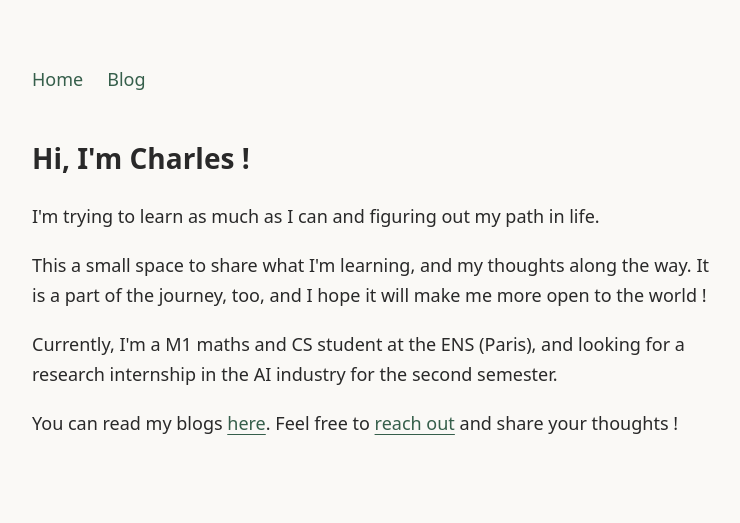
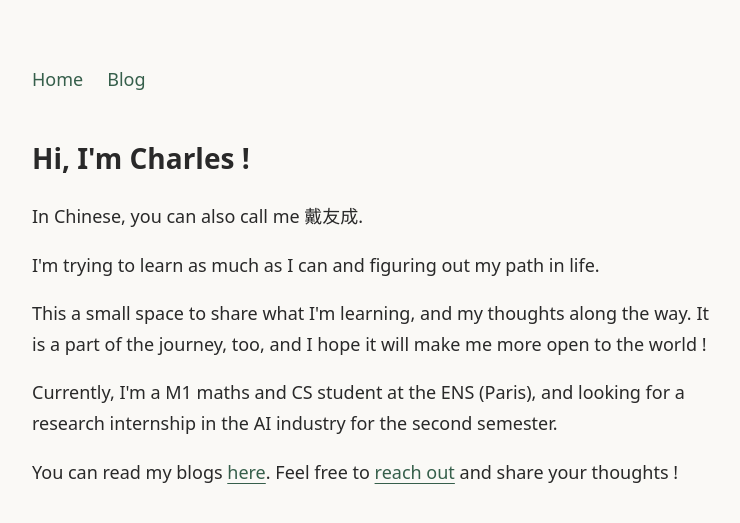
Before and after one commit to daicharlesyc/daicharlesyc.github.io, a Jekyll site: the page built from index.html, in a window 1280 px wide. Shown: the top 523 px of the page, without its empty margins (268-1008 px from the left). Built offline with Jekyll 4.4.1, drawn with Linux system fonts in a browser that asks for light colours.

Commit message:
small modif

```diff
--- a/blog.html
+++ b/blog.html
@@ -4,7 +4,7 @@ title: Blog
 ---
 
 <h1>My blog</h1>
-<p>I'm going to write some thoughts here !</p>
+<p>You can read some of my thoughts here !</p>
 <ul class="post-list">
     {% for post in site.posts %}
         <li>
--- a/index.html
+++ b/index.html
@@ -4,6 +4,7 @@ title: Home
 ---
 
 <h1>Hi, I'm Charles !</h1>
+<p>In Chinese, you can also call me 戴友成.</p>
 <p>I'm trying to learn as much as I can and figuring out my path in life.</p>
 <p>This a small space to share what I'm learning, and my thoughts along the way. It is a part of the journey, too, and I hope it will make me more open to the world !</p>
 <p>Currently, I'm a M1 maths and CS student at the ENS (Paris), and looking for a research internship in the AI industry for the second semester.</p>
```
